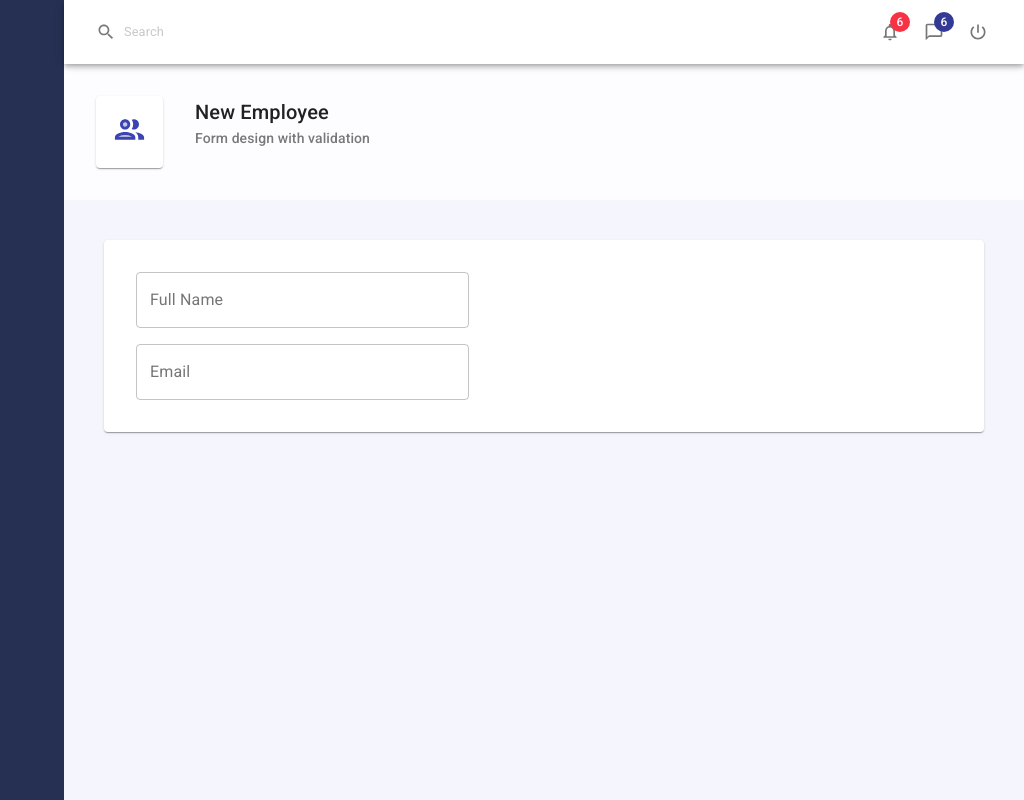
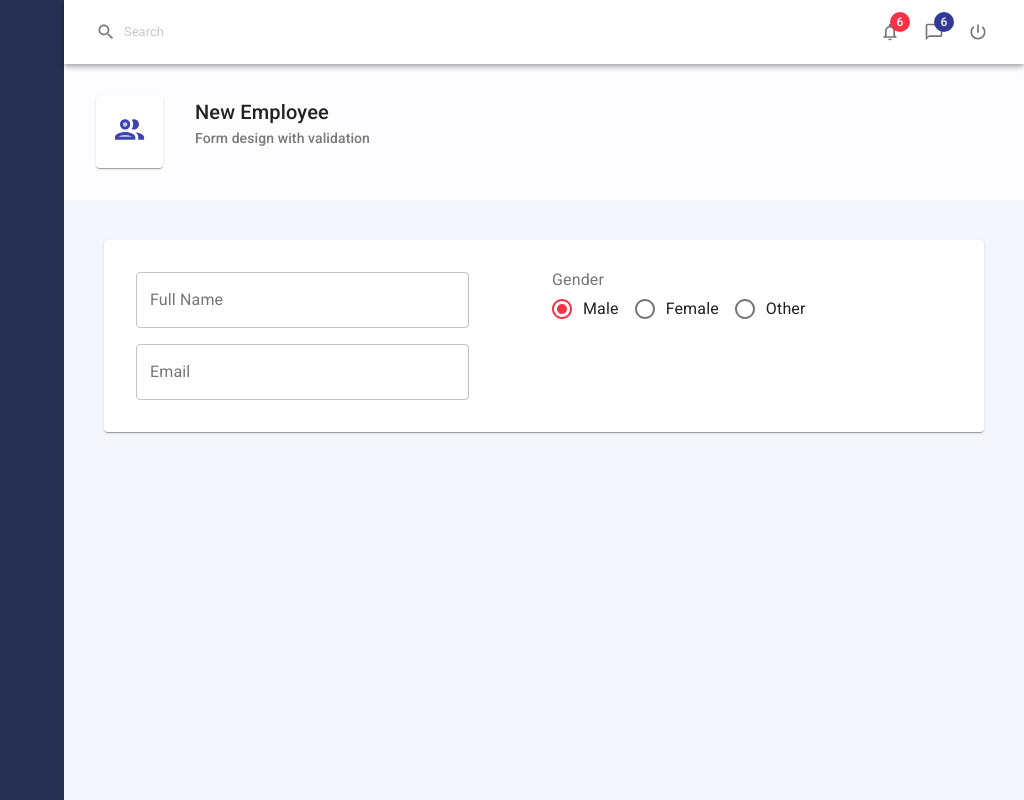
Before and after one commit to Vinoth6194/react_matui, a React (Create React App) app: page / in a window 1280 px wide. Shown: the whole page, without its empty margins (256-1280 px from the left). Built offline with nearby package versions, Linux system fonts and the light colour scheme.

Commit message:
radio group for gender

```diff
--- a/src/components/pages/Employees/EmployeeForm.js
+++ b/src/components/pages/Employees/EmployeeForm.js
@@ -1,4 +1,13 @@
-import { Grid, makeStyles, TextField } from "@material-ui/core";
+import {
+  FormControl,
+  FormControlLabel,
+  FormLabel,
+  Grid,
+  makeStyles,
+  Radio,
+  RadioGroup,
+  TextField,
+} from "@material-ui/core";
 import React, { useState } from "react";
 import { useForm, Form } from "../../useForm";
 
@@ -36,7 +45,33 @@ function EmployeeForm() {
             onChange={handleInputChange}
           />
         </Grid>
-        <Grid item xs={6}></Grid>
+        <Grid item xs={6}>
+          <FormControl>
+            <FormLabel>Gender</FormLabel>
+            <RadioGroup
+              row
+              name="gender"
+              value={values.gender}
+              onChange={handleInputChange}
+            >
+              <FormControlLabel
+                value="male"
+                control={<Radio />}
+                label="Male"
+              ></FormControlLabel>
+              <FormControlLabel
+                value="female"
+                control={<Radio />}
+                label="Female"
+              ></FormControlLabel>
+              <FormControlLabel
+                value="other"
+                control={<Radio />}
+                label="Other"
+              ></FormControlLabel>
+            </RadioGroup>
+          </FormControl>
+        </Grid>
       </Grid>
     </Form>
   );
--- a/src/components/useForm.js
+++ b/src/components/useForm.js
@@ -9,6 +9,7 @@ export function useForm(initialFValues) {
       ...values,
       [name]: value,
     });
+    console.log(name, value);
   };
   return {
     values,
```
